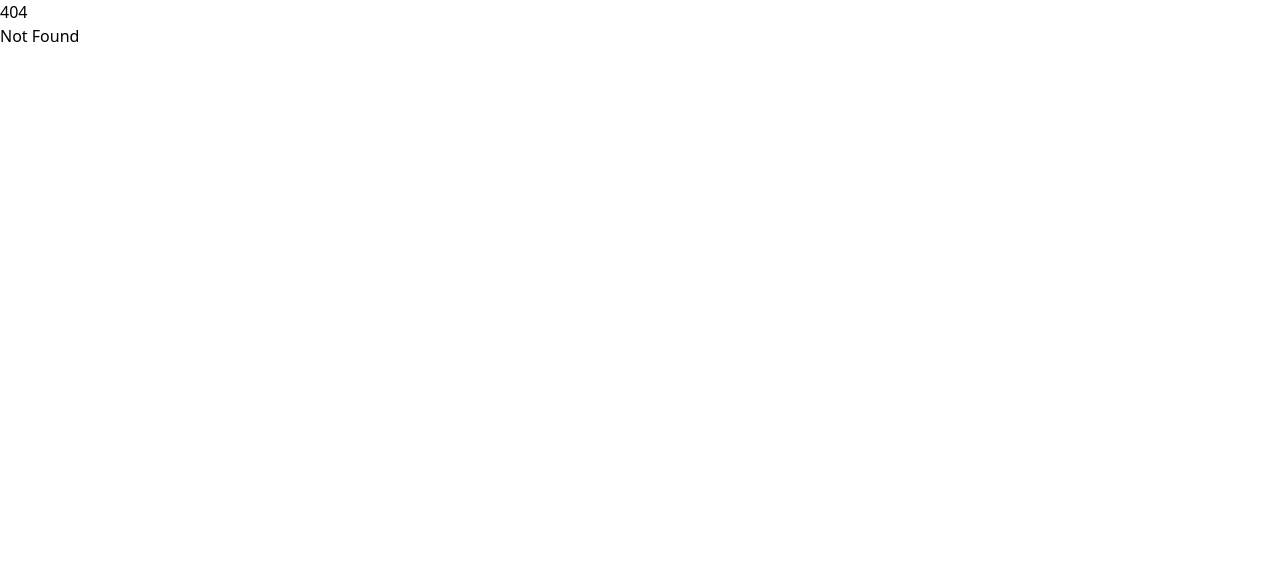
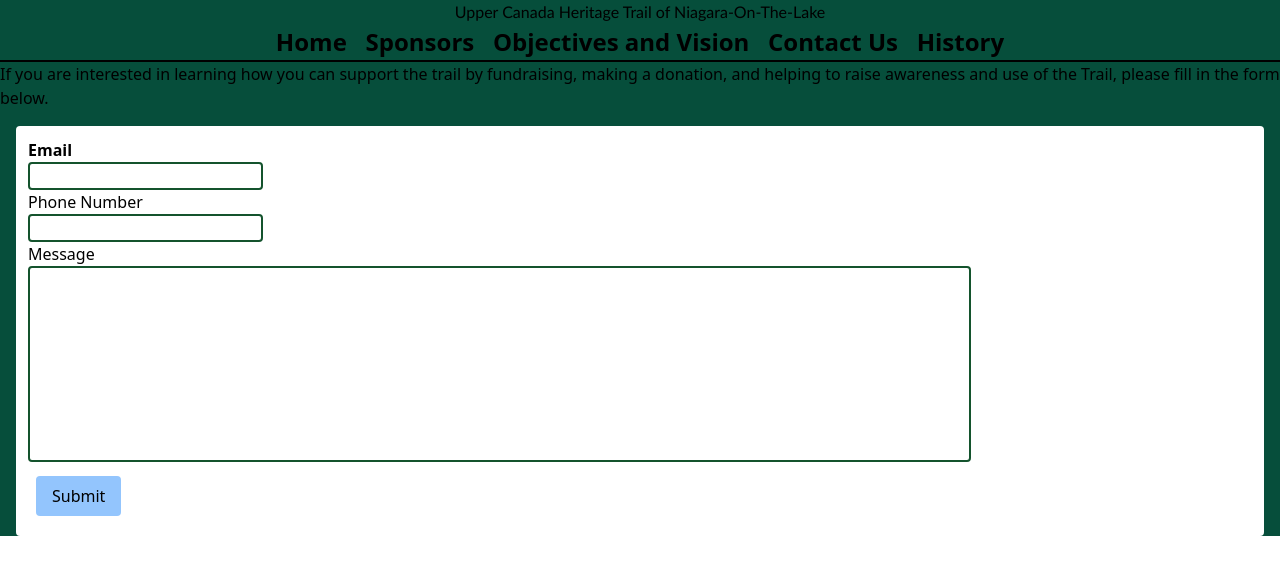
Before and after one commit to Arnav-Mehrotra/HeritageTrailWebsite, a SvelteKit app: page /Contact in a window 1280 px wide. Before the commit this address had no page. Shown: the top 574 px of the page. Built offline with nearby package versions, Linux system fonts and the light colour scheme.

Commit message:
FormSpark Contact

```diff
--- a/src/app.html
+++ b/src/app.html
@@ -4,6 +4,7 @@
 		<meta charset="utf-8" />
 		<link rel="icon" href="%sveltekit.assets%/favicon.png" />
 		<meta name="viewport" content="width=device-width" />
+		<title>NOTL Heritage Trail</title>
 		%sveltekit.head%
 	</head>
 	<body>
--- /dev/null
+++ b/src/routes/Contact/+page.svelte
@@ -0,0 +1,123 @@
+
+
+<script>
+    const ACTIONURL = "https://submit-form.com/echo";
+let message = '';
+let email = '';
+let phoneNumber = '';
+let submitting = false
+
+// Example Form Spark
+
+
+async function Submit(message, email, phoneNumber){
+    console.log('Function Start')
+
+try {
+    submitting = true;
+    await fetch(ACTIONURL, {
+        method: 'POST',
+        headers: {
+            "Content-Type":"application/json",
+            "Accept":"application/json"
+        },
+        body: JSON.stringify({
+            message, email, phoneNumber
+        }),
+
+    })
+    alert("Submitted");
+}
+
+finally {
+    submitting = false
+    console.log('Function End')
+    alert("Completed");
+}
+}
+
+
+</script>
+
+<style>
+    body {
+        margin-left: 15%;
+        margin-right: 15%;
+        line-height: 1.5;
+        font-size: large;
+        font-family: Calibri;
+    }
+
+    header {
+        text-align: center;
+        font-family: 'Trebuchet MS', 'Lucida Sans Unicode', 'Lucida Grande', 'Lucida Sans', Arial, sans-serif;
+    }
+
+    nav {
+        text-align: center;
+        font-size: x-large;
+    }
+
+    nav a {
+        text-decoration: none;
+        transition: 0.5s;
+    }
+
+    nav a:visited,
+    nav a:active {
+        color: black;
+    }
+
+    nav a:hover {
+        transition: 0.5s;
+        color: chartreuse;
+    }
+
+    hr {
+        border-top: 2px solid black;
+        width: 100%;
+    }
+</style>
+
+
+<div class="bg-emerald-900">
+
+<header>
+    <h1>Upper Canada Heritage Trail of Niagara-On-The-Lake</h1>
+</header>
+<nav>
+    <b><a href="HeritageTrail.html">Home</a> &nbsp; <a href="Sponsors.html">Sponsors</a> &nbsp; <a
+            href="Objectives.html">Objectives and Vision</a> &nbsp; <a href="Contact.html">Contact Us</a> &nbsp; <a
+            href="History.html">History</a></b>
+</nav>
+<hr>
+<main>
+
+<div>
+    <p>If you are interested in learning how you can support the trail by fundraising, making a donation, and
+        helping to raise awareness and use of the Trail, please fill in the form below.</p>
+
+
+    <form on:submit|preventDefault={Submit} class="bg-white m-4 text-black rounded p-3" action="https://submit-form.com/echo">
+
+        <label for="email" class="font-semibold">Email</label>
+        <br>
+        <input type="email" name="email" required class="border-2 border-green-900 rounded text-black" bind:value="{email}">
+        <br>
+        <label for="phone">Phone Number</label>
+        <br>
+        <input type="tel" name="phone" required class="border-2 border-green-900 rounded text-black" bind:value="{phoneNumber}">
+        <br>
+        <label for="message">Message</label>
+        <br>
+        <textarea name="message" cols="100" rows="8" style="resize: none;" class="border-2 border-green-900 rounded text-black" bind:value="{message}"></textarea>
+        <br>
+      <button type="submit" class="px-4 py-2 bg-blue-300 text-black rounded m-2">Submit</button>
+    </form>
+</div>
+</main>
+<footer>
+    <!--sponsors may be able to fit here with a "and thanks to our sponsors"-->
+</footer>
+
+</div>
```
Also changed, not shown: src/routes/Contact/+layout.svelte (added, +7 -0 lines).
